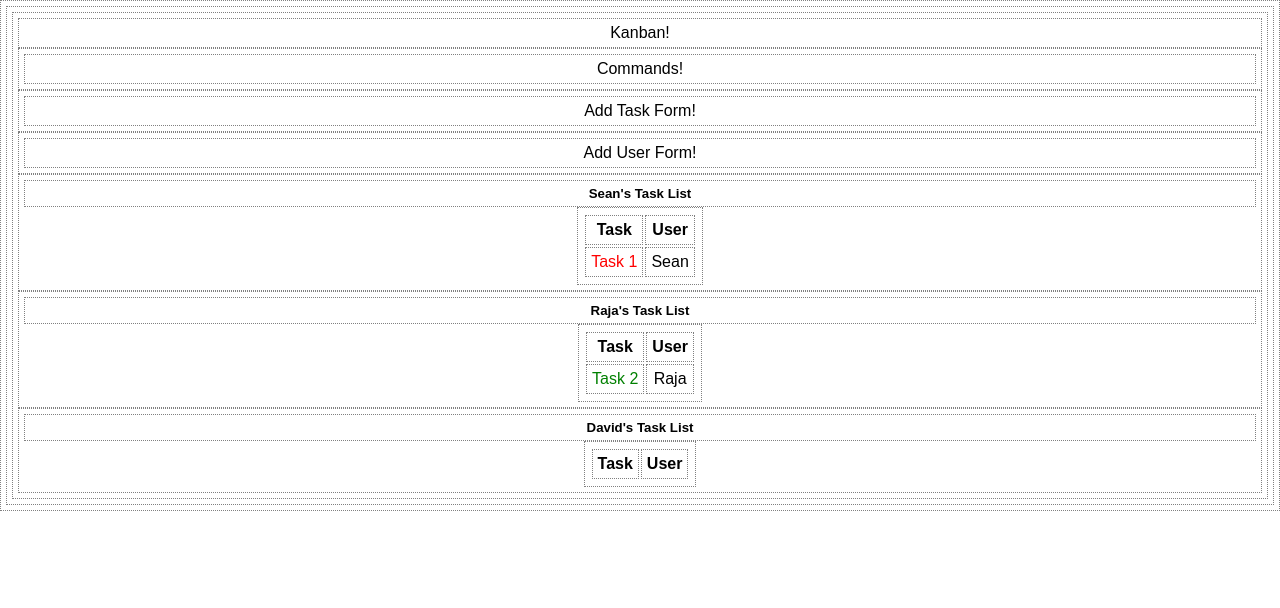
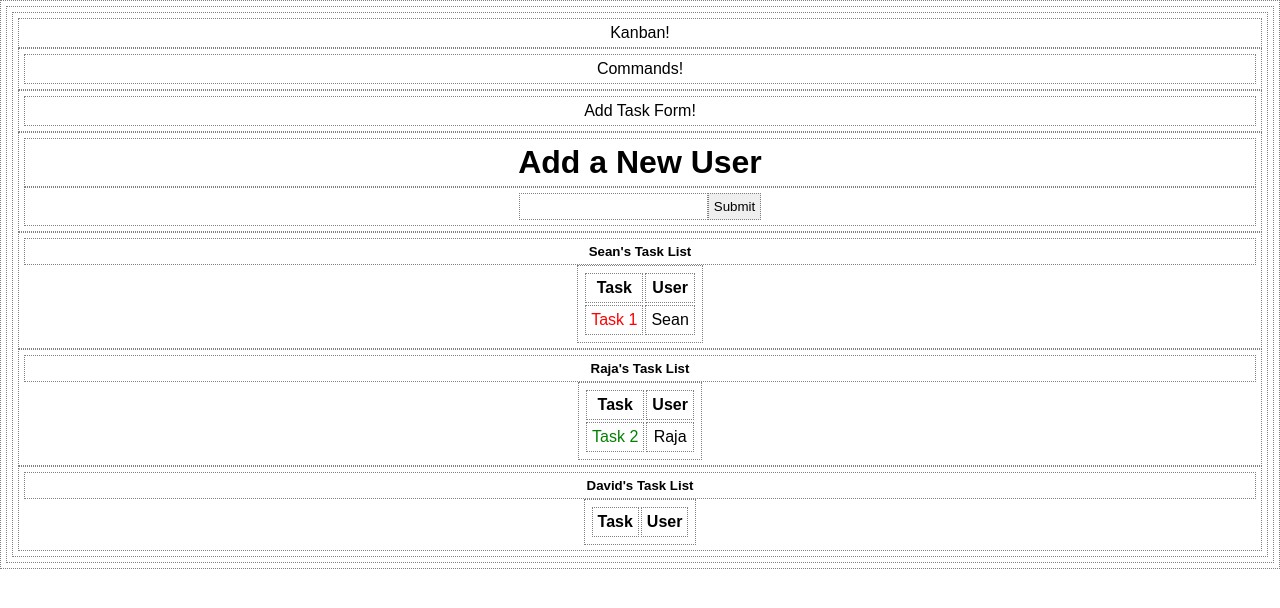
Before and after one commit to spark33/reactjs-task-man, a React (Create React App) app: page / in a window 1280 px wide. Shown: the top 608 px of the page. Built offline with nearby package versions, Linux system fonts and the light colour scheme.

Commit message:
addition of new users

```diff
--- a/src/components/add-user-form.js
+++ b/src/components/add-user-form.js
@@ -1,12 +1,59 @@
 import React from 'react';
 
 export default class AddUserForm extends React.Component {
+
+	constructor(props) {
+    super(props);
+    this.state = {
+      error: null
+    }
+    this.handleSubmit = this.handleSubmit.bind(this);
+  }
+
   render() {
     //task and action header names. simple component.
     return (
         <div>
-          <p>Add User Form!</p>
+        	<h1>Add a New User</h1>
+          <form onSubmit={this.handleSubmit}>
+          	<input type="text" ref="newUserInput" />
+          	<input type="submit" />
+          </form>
+          {this.renderError()}
         </div>
     );
   }
+
+  handleSubmit(event) {
+  	event.preventDefault();
+  	const newUser = this.refs.newUserInput.value;
+  	const errorMessage = this.checkInputError(newUser);
+  	if(errorMessage) {
+      this.setState({error: errorMessage})
+      return;
+    }
+    this.setState({ error: null });
+    this.props.addUser(newUser);
+  }
+
+  checkInputError(newUser) {
+  	//if blank input, return error string
+    if(!newUser) {
+      return 'Please enter a name'
+    } else if(this.props.userList.indexOf(newUser) !== -1) {
+      return 'User already exists'
+    } else {
+      //if there is a user input and it doesnt repeat, return null!
+      return null;
+    }
+  }
+
+  //if !error, this function returns a null value.
+  //if error, it returns a div with the error text.
+  renderError() {
+    if(!this.state.error) {
+      return null;
+    }
+      return <div style={{color:'red'}}>{this.state.error}</div>;
+  }
 }
--- a/src/components/kanban.js
+++ b/src/components/kanban.js
@@ -33,7 +33,10 @@ export default class Kanban extends React.Component {
           <p>Kanban!</p>
           <Commands />
           <AddTaskForm />
-          <AddUserForm />
+          <AddUserForm
+            userList={this.state.userList}
+            addUser={this.addUser.bind(this)}
+          />
           {this.state.userList.map((user) =>
             <TaskList
               tasks={this.state.todos}
@@ -68,7 +71,10 @@ export default class Kanban extends React.Component {
     const taskIndex = this.state.todos.indexOf(task);
     this.state.todos[taskIndex].user = user;
     this.setState({todos: this.state.todos});
+  }
 
-    console.log(this.state.todos)
+  addUser(user) {
+    this.state.userList.push(user);
+    this.setState({userList: this.state.userList});
   }
 }
```
